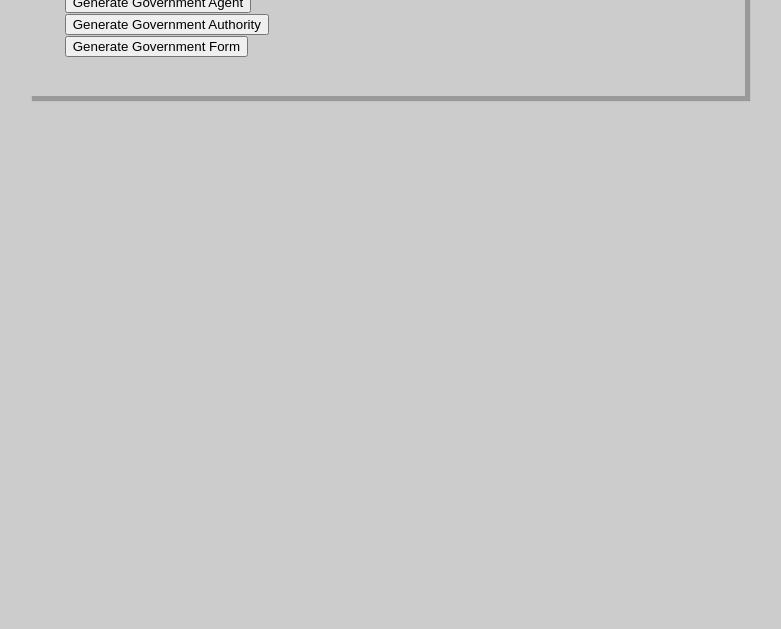
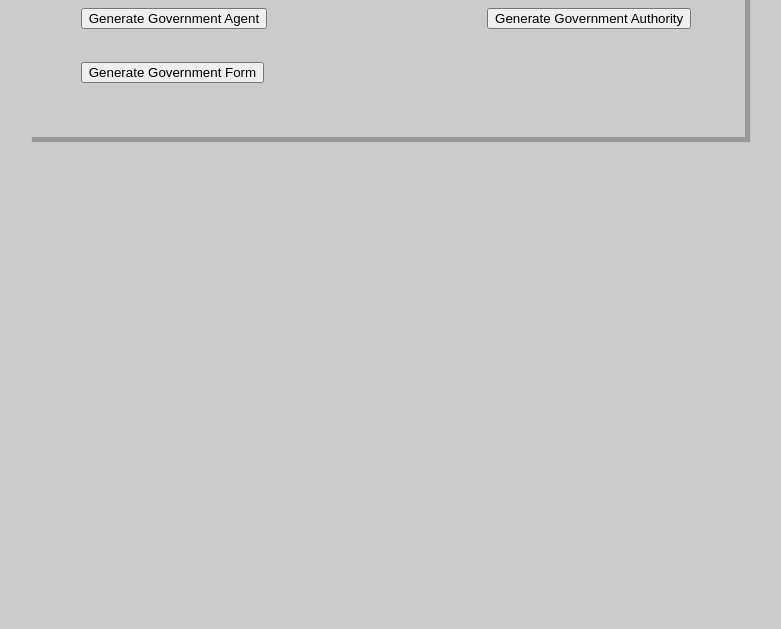
Before and after one commit to ouchmyothereye/wwn_worldbuilding, a plain HTML site: page government.html in a window 1280 px wide. Shown: the part 171-800 px from the top of the page, without its empty margins (254-1035 px from the left). Drawn offline with Linux system fonts and the light colour scheme.

Commit message:
Update government.html

```diff
--- a/government.html
+++ b/government.html
@@ -5,6 +5,16 @@
     <meta name="viewport" content="width=device-width, initial-scale=1.0">
     <title>Government Tables</title>
     <link rel="stylesheet" href="styles.css">
+    <style>
+        .flex-container {
+            display: flex;
+            justify-content: space-between;
+            flex-wrap: wrap;
+        }
+        .flex-item {
+            margin: 1em;
+        }
+    </style>
 </head>
 <body>
     <header>
@@ -16,12 +26,20 @@
     <h1>Government Tables</h1>
 
     <!-- Add your table buttons and results here -->
+    <div class="flex-container">
+        <div class="flex-item">
             <button onclick="generate('govt_agents')">Generate Government Agent</button>
             <p id="govt_agents"></p>
+        </div>
+        <div class="flex-item">
             <button onclick="generate('govt_authority')">Generate Government Authority</button>
             <p id="govt_authority"></p>
+        </div>
+        <div class="flex-item">
             <button onclick="generate('govt_forms_single')">Generate Government Form</button>
             <p id="govt_forms_single"></p>
+        </div>
+    </div>
 
     <script src="script.js"></script>
 </body>
```
Lines whose indentation alone changed are shown as unchanged.
